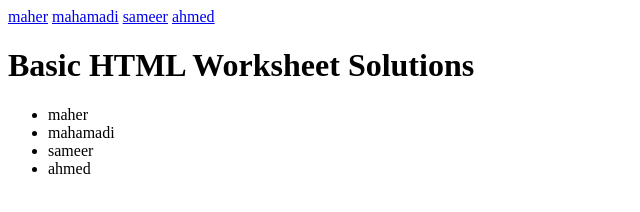
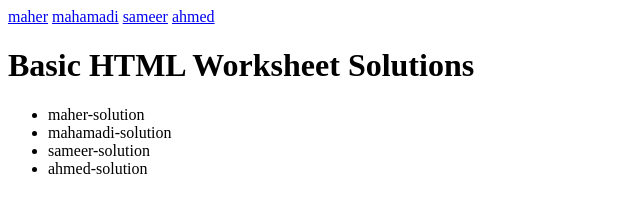
Before and after one commit to dciberlin/basic-structure-worksheet, a plain HTML site: page index.html in a window 1280 px wide. Shown: the whole page, without its empty margins (0-640 px from the left). Drawn offline with Linux system fonts and the light colour scheme.

Commit message:
replec the old names with new others

```diff
--- a/index.html
+++ b/index.html
@@ -13,10 +13,10 @@
 <body>
     <h1>Basic HTML Worksheet Solutions</h1>
     <ul>
-        <li>maher</li>
-        <li>mahamadi</li>
-        <li>sameer</li>
-        <li>ahmed</li>
+        <li>maher-solution</li>
+        <li>mahamadi-solution</li>
+        <li>sameer-solution</li>
+        <li>ahmed-solution</li>
     </ul>
 </body>
 </html>
```
